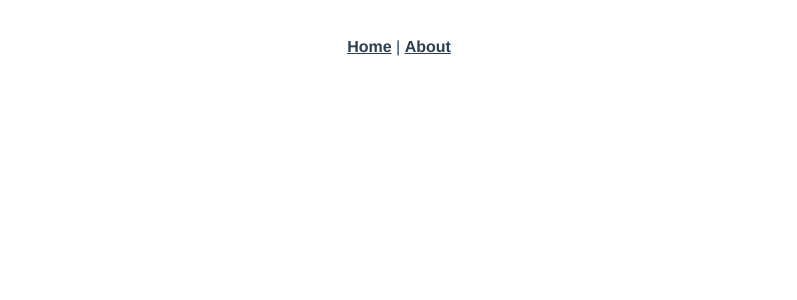
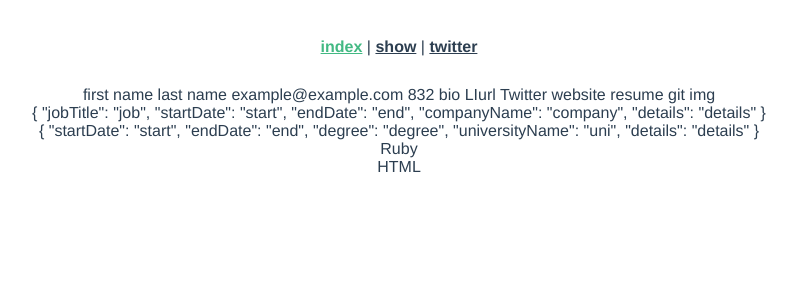
Before and after one commit to SamSharff/online-resumes, a Vue app: page /index in a window 1280 px wide. Before the commit this address had no page. Shown: the top 300 px of the page, without its empty margins (241-1038 px from the left). Built offline with nearby package versions, Linux system fonts and the light colour scheme.

Commit message:
updates views for easy work flow

```diff
--- a/src/App.vue
+++ b/src/App.vue
@@ -1,8 +1,10 @@
 <template>
   <nav>
-    <router-link to="/">Home</router-link>
+    <router-link to="/index">index</router-link>
     |
-    <router-link to="/about">About</router-link>
+    <router-link to="/show">show</router-link>
+    |
+    <router-link to="/twitter">twitter</router-link>
   </nav>
   <router-view />
 </template>
--- a/src/router/index.js
+++ b/src/router/index.js
@@ -1,19 +1,29 @@
 import { createRouter, createWebHistory } from "vue-router";
-import HomeView from "../views/ShowView.vue";
+import IndexView from "../views/IndexView.vue";
+import ShowView from "../views/ShowView.vue";
+import TwitterView from "../views/TwitterView.vue";
 
 const routes = [
   {
-    path: "/",
-    name: "home",
-    component: HomeView,
+    path: "/index",
+    name: "index",
+    component: IndexView,
   },
   {
-    path: "/about",
-    name: "about",
+    path: "/show",
+    name: "show",
     // route level code-splitting
     // this generates a separate chunk (about.[hash].js) for this route
     // which is lazy-loaded when the route is visited.
-    component: () => import(/* webpackChunkName: "about" */ "../views/AboutView.vue"),
+    component: ShowView,
+  },
+  {
+    path: "/twitter",
+    name: "twitter",
+    // route level code-splitting
+    // this generates a separate chunk (about.[hash].js) for this route
+    // which is lazy-loaded when the route is visited.
+    component: TwitterView,
   },
 ];
 
--- a/src/views/IndexView.vue
+++ b/src/views/IndexView.vue
@@ -1,5 +1,5 @@
 <template>
-  <div class="about">
+  <div class="index">
     {{ firstName }}
     {{ lastName }}
     {{ email }}
@@ -25,7 +25,6 @@
 
 <script>
 export default {
-  name: "HomeView",
   data() {
     return {
       firstName: "first name",
--- a/src/views/TwitterView.vue
+++ b/src/views/TwitterView.vue
@@ -1,18 +1,14 @@
 <template>
-  <div class="home">
+  <div class="twitter">
     <img alt="Vue logo" src="../assets/logo.png" />
     <HelloWorld msg="Welcome to Your Vue.js App" />
   </div>
 </template>
 
 <script>
-// @ is an alias to /src
-import HelloWorld from "@/components/HelloWorld.vue";
-
 export default {
-  name: "HomeView",
-  components: {
-    HelloWorld,
+  data() {
+    return {};
   },
 };
 </script>
```
